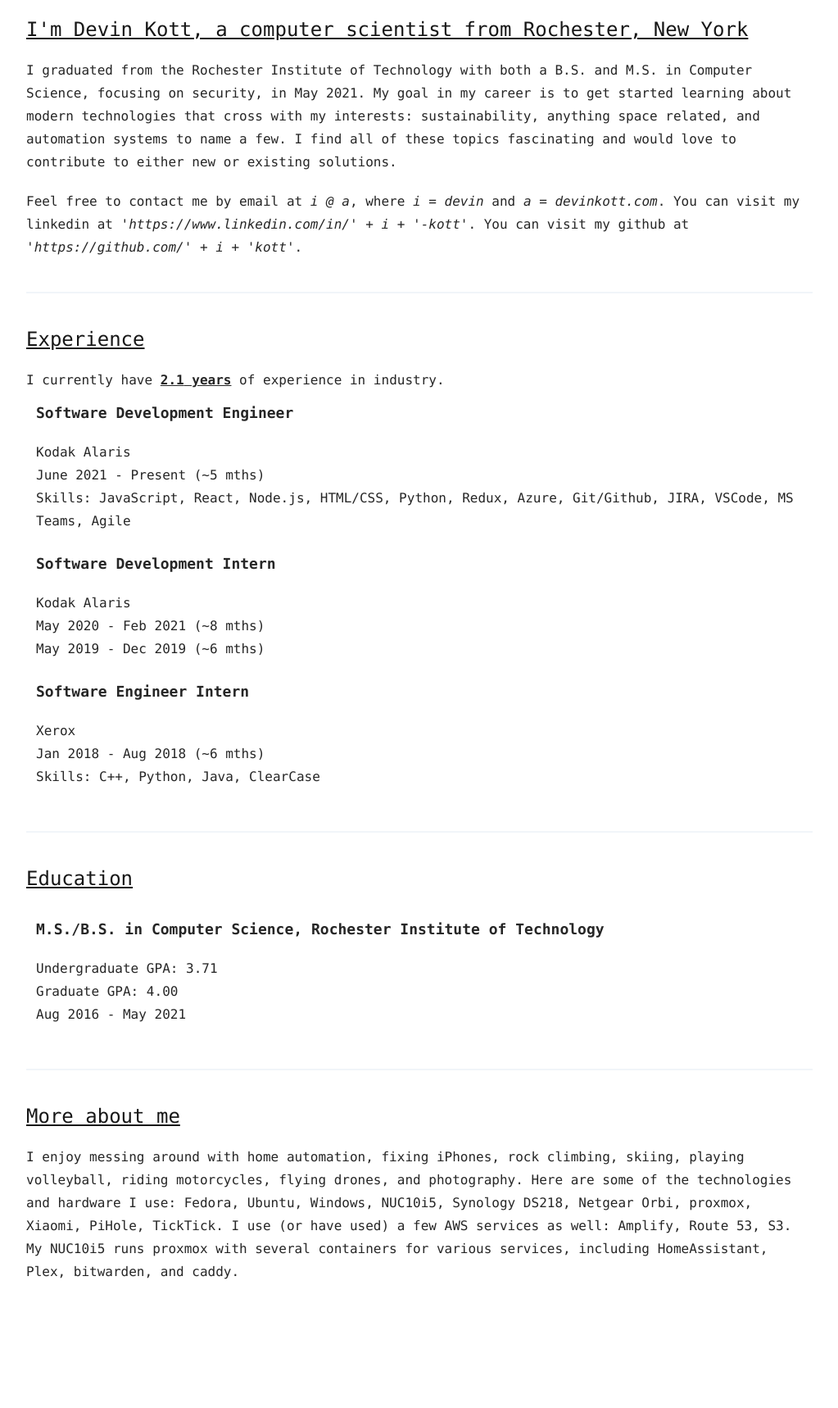
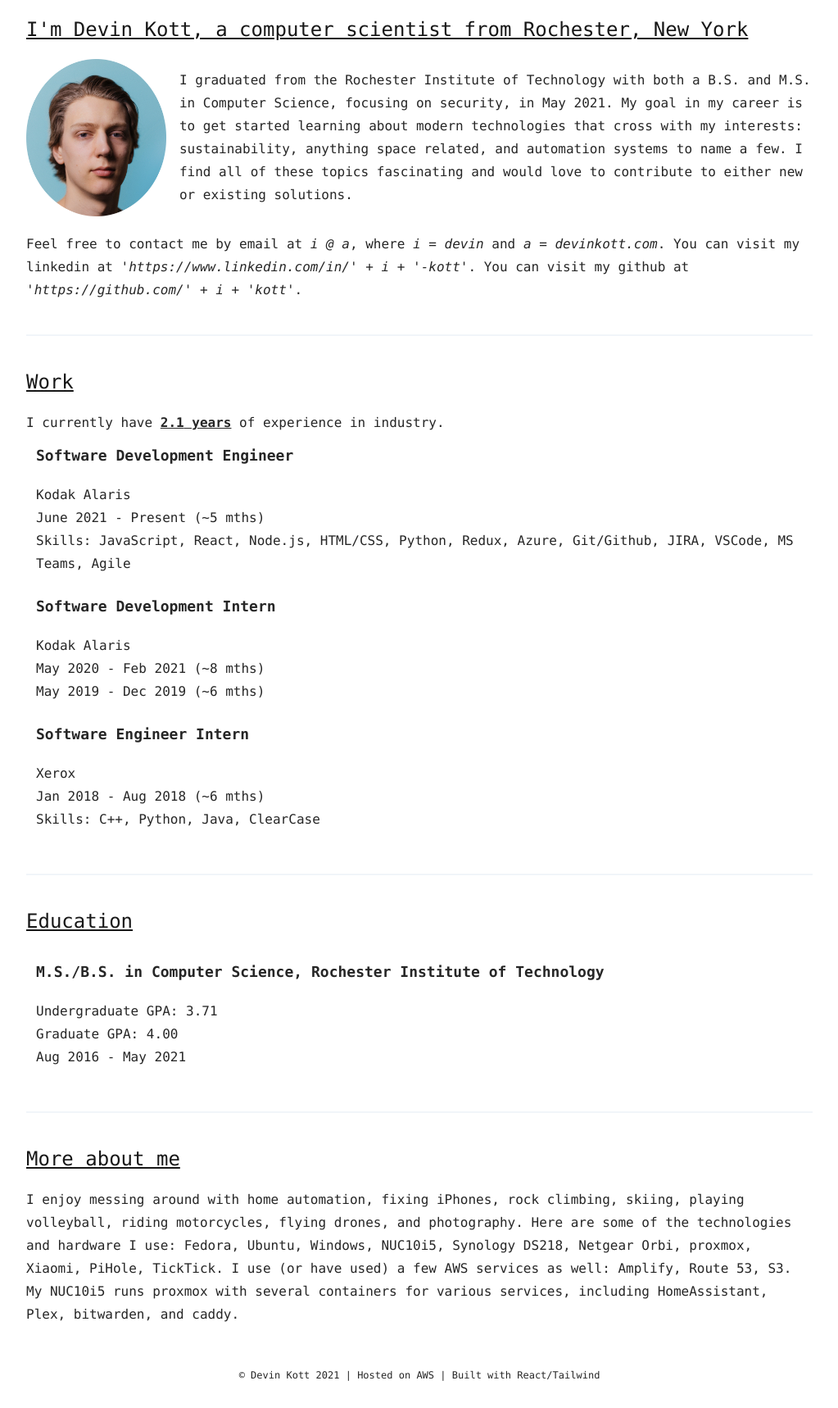
Before and after one commit to DevinKott/website-m9, a React (Create React App) app: page / in a window 1280 px wide. Shown: the whole page at 82% size, without its empty margins (128-1151 px from the left). Before the commit the page ends 1566 px from the top, so only its background shows below. Built offline with nearby package versions, Linux system fonts and the light colour scheme.

Commit message:
profile pic

```diff
--- a/src/App.js
+++ b/src/App.js
@@ -2,6 +2,7 @@
 import Education from "./components/Education";
 import SectionHeader from "./components/SectionHeader";
 import Separator from "./components/Separator";
+import HeadshotWebP from './assets/headshot.webp';
 
 function App() {
     // https://stackoverflow.com/a/2536445
@@ -12,6 +13,13 @@
         months += endDate.getMonth();
         return months <= 0 ? 0 : months;
     };
+
+    /**
+     * <img
+                        src={Headshot}
+                        className="basis-1/4 object-cover w-32 h-32 overflow-hidden rounded-full mx-auto mt-10"
+                    />
+     */
 
     /** Calculate the number of months at each job I've had. */
     const mthsInCurrent = monthDiff(new Date('2021-06-01'), new Date());
@@ -30,24 +38,35 @@
 
     return (
         <main
-            className="container mx-auto font-mono text-md subpixel-antialiased leading-7 text-neutral-800 2xl:px-80 xl:px-40 lg:px-20 md:px-10 px-5 pt-5 bg-white dark:bg-black dark:text-white"
+            className="container mx-auto font-mono text-md subpixel-antialiased leading-7 text-neutral-800 2xl:px-80 xl:px-40 lg:px-20 md:px-10 px-5 pt-5 pb-5 bg-white dark:bg-black dark:text-white"
         >
             <section>
                 <SectionHeader title={`I'm Devin Kott, a computer scientist from Rochester, New York`}/>
-                <p>
-                    I graduated from the Rochester Institute of Technology with both a B.S. and M.S. in Computer Science, focusing on security, in May 2021.
-                    My goal in my career is to get started learning about modern technologies that cross with my interests: sustainability, anything space related, and automation systems to name a few.
-                    I find all of these topics fascinating and would love to contribute to either new or existing solutions.
-                </p>
+                <section
+                    className="flex flex-row items-center"
+                >
+                    <img
+                        src={HeadshotWebP}
+                        className="w-48 h-48 hidden sm:flex"
+                    />
+                    <p
+                        className="pl-0 sm:pl-4"
+                    >
+                        I graduated from the Rochester Institute of Technology with both a B.S. and M.S. in Computer Science, focusing on security, in May 2021.
+                        My goal in my career is to get started learning about modern technologies that cross with my interests: sustainability, anything space related, and automation systems to name a few.
+                        I find all of these topics fascinating and would love to contribute to either new or existing solutions.
+                    </p>
+                </section>
                 <p className='pt-5'>
                 Feel free to contact me by email at <i>i @ a</i>, where <i>i = devin</i> and <i>a = devinkott.com</i>.
                 You can visit my linkedin at <i>'https://www.linkedin.com/in/' + i + '-kott'</i>.
                 You can visit my github at <i>'https://github.com/' + i + 'kott'</i>.
                 </p>
+
             </section>
             <Separator/>
             <section>
-                <SectionHeader title={`Experience`}/>
+                <SectionHeader title={`Work`}/>
                 <span>
                     I currently have <b className="underline">{totalWorkExperience} years</b> of experience in industry.
                 </span>
@@ -120,6 +139,11 @@
                     My NUC10i5 runs proxmox with several containers for various services, including HomeAssistant, Plex, bitwarden, and caddy.
                 </p>
             </section>
+            <footer
+                className="text-xs w-full text-center mt-10 py-3"
+            >
+                &copy; Devin Kott {new Date().getFullYear()} | Hosted on AWS | Built with React/Tailwind
+            </footer>
         </main>
     );
 }
```
Also changed, not shown: src/assets/headshot.webp (added).
